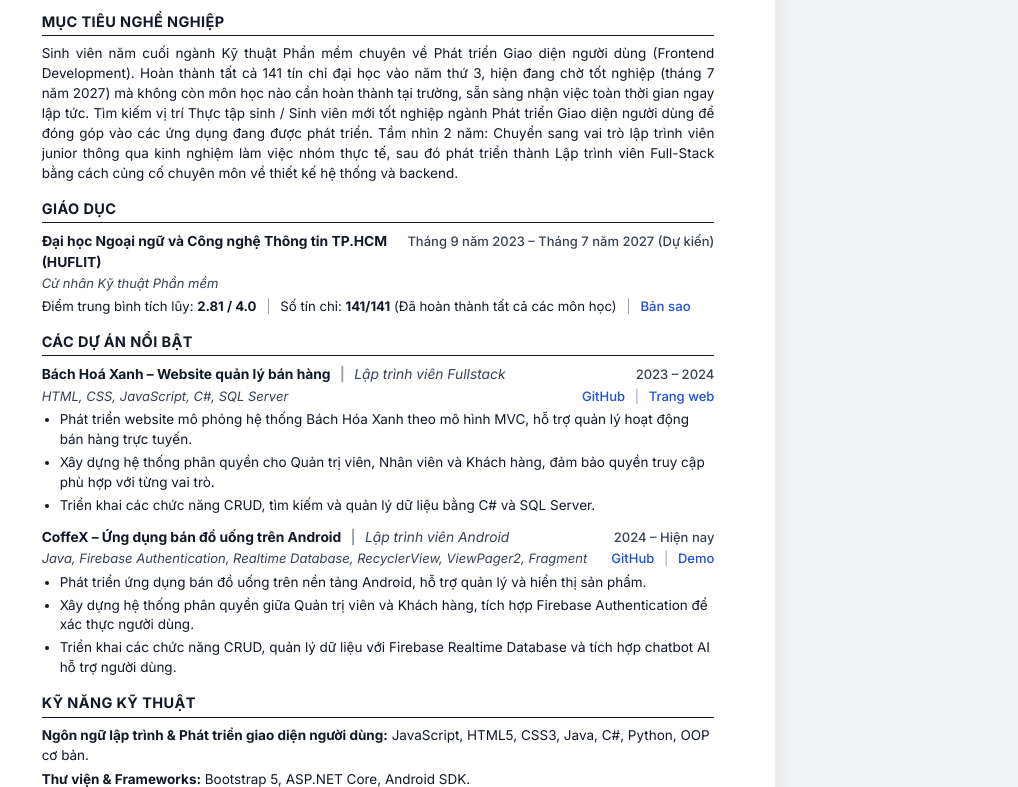
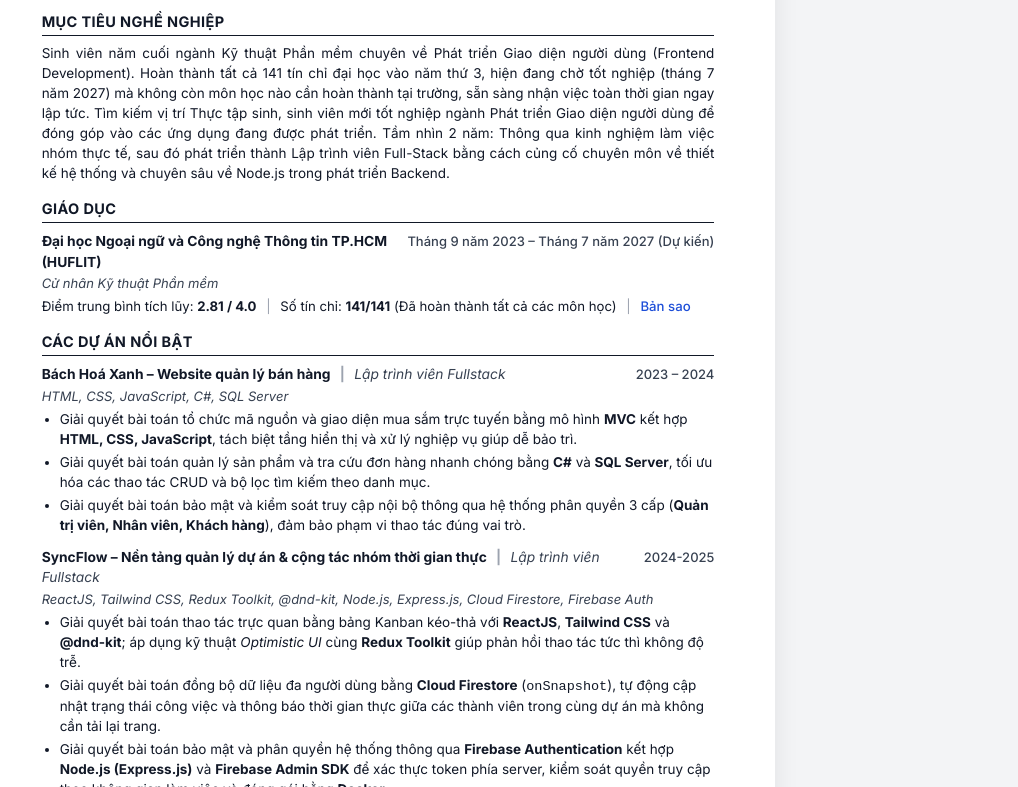
Before and after one commit to 12th5z/Cv_NguyenQuocKhanh, a plain HTML site: page index.html in a window 1280 px wide. Shown: the part 165-952 px from the top of the page, without its empty margins (262-1280 px from the left). Drawn offline with Linux system fonts and the light colour scheme.

Commit message:
Update index.html

```diff
--- a/index.html
+++ b/index.html
@@ -312,10 +312,9 @@
         Sinh viên năm cuối ngành Kỹ thuật Phần mềm chuyên về Phát triển Giao diện người dùng (Frontend Development).
         Hoàn thành tất cả 141 tín chỉ đại học vào năm thứ 3, hiện đang chờ tốt nghiệp (tháng 7 năm 2027) mà không còn
         môn học nào cần hoàn thành tại trường, sẵn sàng nhận việc toàn thời gian ngay lập tức. Tìm kiếm vị trí Thực tập
-        sinh / Sinh viên mới tốt nghiệp ngành Phát triển Giao diện người dùng để đóng góp vào các ứng dụng đang được
-        phát triển. Tầm nhìn 2 năm: Chuyển sang vai trò lập trình viên junior thông qua kinh nghiệm làm việc nhóm thực
-        tế, sau đó phát triển thành Lập trình viên Full-Stack bằng cách củng cố chuyên môn về thiết kế hệ thống và
-        backend.
+        sinh, sinh viên mới tốt nghiệp ngành Phát triển Giao diện người dùng để đóng góp vào các ứng dụng đang được
+        phát triển. Tầm nhìn 2 năm: Thông qua kinh nghiệm làm việc nhóm thực tế, sau đó phát triển thành Lập trình viên
+        Full-Stack bằng cách củng cố chuyên môn về thiết kế hệ thống và chuyên sâu về Node.js trong phát triển Backend.
       </p>
     </section>
 
@@ -345,7 +344,7 @@
     <section class="cv-section">
       <h2 class="section-title">Các dự án nổi bật</h2>
 
-      <!-- Dự án 1 -->
+<!-- Dự án 1 -->
       <div class="entry-block">
         <div class="entry-row">
           <div class="entry-title">
@@ -357,21 +356,37 @@
         </div>
         <div class="entry-subrow">
           <div class="entry-subtitle">HTML, CSS, JavaScript, C#, SQL Server</div>
-          <div class="entry-links">
-            <!-- Thay '#' bằng link repo GitHub và link trang web demo -->
-            <a href="https://github.com/12th5z/BachHoaXanh" class="inline-link" target="_blank" rel="noopener noreferrer">GitHub</a>
+        </div>
+        <ul class="bullet-list">
+          <li>Giải quyết bài toán tổ chức mã nguồn và giao diện mua sắm trực tuyến bằng mô hình <strong>MVC</strong> kết hợp <strong>HTML, CSS, JavaScript</strong>, tách biệt tầng hiển thị và xử lý nghiệp vụ giúp dễ bảo trì.</li>
+          <li>Giải quyết bài toán quản lý sản phẩm và tra cứu đơn hàng nhanh chóng bằng <strong>C#</strong> và <strong>SQL Server</strong>, tối ưu hóa các thao tác CRUD và bộ lọc tìm kiếm theo danh mục.</li>
+          <li>Giải quyết bài toán bảo mật và kiểm soát truy cập nội bộ thông qua hệ thống phân quyền 3 cấp (<strong>Quản trị viên, Nhân viên, Khách hàng</strong>), đảm bảo phạm vi thao tác đúng vai trò.</li>
+        </ul>
+      </div>
+
+<!-- Dự án 2 -->
+      <div class="entry-block">
+        <div class="entry-row">
+          <div class="entry-title">
+            SyncFlow – Nền tảng quản lý dự án &amp; cộng tác nhóm thời gian thực
             <span class="divider">|</span>
-            <a href="https://byvn.net/50mh" class="inline-link" target="_blank" rel="noopener noreferrer">Trang web</a>
+            <span class="entry-role">Lập trình viên Fullstack</span>
+          </div>
+          <div class="entry-date">2024-2025</div>
+        </div>
+        <div class="entry-subrow">
+          <div class="entry-subtitle">
+            ReactJS, Tailwind CSS, Redux Toolkit, @dnd-kit, Node.js, Express.js, Cloud Firestore, Firebase Auth
           </div>
         </div>
         <ul class="bullet-list">
-          <li>Phát triển website mô phỏng hệ thống Bách Hóa Xanh theo mô hình MVC, hỗ trợ quản lý hoạt động bán hàng trực tuyến.</li>
-          <li>Xây dựng hệ thống phân quyền cho Quản trị viên, Nhân viên và Khách hàng, đảm bảo quyền truy cập phù hợp với từng vai trò.</li>
-          <li>Triển khai các chức năng CRUD, tìm kiếm và quản lý dữ liệu bằng C# và SQL Server.</li>
+          <li>Giải quyết bài toán thao tác trực quan bằng bảng Kanban kéo-thả với <strong>ReactJS</strong>, <strong>Tailwind CSS</strong> và <strong>@dnd-kit</strong>; áp dụng kỹ thuật <em>Optimistic UI</em> cùng <strong>Redux Toolkit</strong> giúp phản hồi thao tác tức thì không độ trễ.</li>
+          <li>Giải quyết bài toán đồng bộ dữ liệu đa người dùng bằng <strong>Cloud Firestore</strong> (<code>onSnapshot</code>), tự động cập nhật trạng thái công việc và thông báo thời gian thực giữa các thành viên trong cùng dự án mà không cần tải lại trang.</li>
+          <li>Giải quyết bài toán bảo mật và phân quyền hệ thống thông qua <strong>Firebase Authentication</strong> kết hợp <strong>Node.js (Express.js)</strong> và <strong>Firebase Admin SDK</strong> để xác thực token phía server, kiểm soát quyền truy cập theo không gian làm việc và đóng gói bằng <strong>Docker</strong>.</li>
         </ul>
       </div>
 
-      <!-- Dự án 2 -->
+            <!-- Dự án 3 -->
       <div class="entry-block">
         <div class="entry-row">
           <div class="entry-title">
@@ -379,46 +394,40 @@
             <span class="divider">|</span>
             <span class="entry-role">Lập trình viên Android</span>
           </div>
-          <div class="entry-date">2024 – Hiện nay</div>
+          <div class="entry-date">2025 – Hiện nay</div>
         </div>
         <div class="entry-subrow">
           <div class="entry-subtitle">
             Java, Firebase Authentication, Realtime Database, RecyclerView, ViewPager2, Fragment
           </div>
-          <div class="entry-links">
-            <!-- Thay '#' bằng link repo GitHub và link video/APK demo -->
-            <a href="https://github.com/12th5z/CoffeX" class="inline-link" target="_blank" rel="noopener noreferrer">GitHub</a>
-            <span class="divider">|</span>
-            <a href="https://byvn.net/FD7v" class="inline-link" target="_blank" rel="noopener noreferrer">Demo</a>
-          </div>
         </div>
         <ul class="bullet-list">
-          <li>Phát triển ứng dụng bán đồ uống trên nền tảng Android, hỗ trợ quản lý và hiển thị sản phẩm.</li>
-          <li>Xây dựng hệ thống phân quyền giữa Quản trị viên và Khách hàng, tích hợp Firebase Authentication để xác thực người dùng.</li>
-          <li>Triển khai các chức năng CRUD, quản lý dữ liệu với Firebase Realtime Database và tích hợp chatbot AI hỗ trợ người dùng.</li>
+          <li>Giải quyết bài toán hiển thị danh sách đồ uống mượt mà và tối ưu trải nghiệm điều hướng trên di động bằng <strong>Java</strong>, <strong>RecyclerView</strong>, <strong>ViewPager2</strong> và kiến trúc <strong>Fragment</strong>.</li>
+          <li>Giải quyết bài toán đồng bộ thực đơn và theo dõi trạng thái đơn hàng tức thì bằng <strong>Firebase Realtime Database</strong>, cập nhật dữ liệu đặt món hai chiều giữa khách hàng và cửa hàng.</li>
+          <li>Giải quyết bài toán xác thực, phân quyền (<strong>Quản trị viên / Khách hàng</strong>) với <strong>Firebase Authentication</strong>, đồng thời tích hợp <strong>Chatbot AI</strong> hỗ trợ tư vấn đồ uống tự động cho người dùng.</li>
         </ul>
       </div>
     </section>
 
-    <!-- KỸ NĂNG KỸ THUẬT -->
+<!-- KỸ NĂNG KỸ THUẬT -->
     <section class="cv-section">
       <h2 class="section-title">Kỹ năng kỹ thuật</h2>
       <ul class="skills-list">
         <li>
           <span class="skill-label">Ngôn ngữ lập trình &amp; Phát triển giao diện người dùng:</span>
-          JavaScript, HTML5, CSS3, Java, C#, Python, OOP cơ bản.
+          JavaScript, HTML5, CSS3, Java, C#, Python, OOP.
         </li>
         <li>
           <span class="skill-label">Thư viện &amp; Frameworks:</span>
-          Bootstrap 5, ASP.NET Core, Android SDK.
+          ReactJS, Tailwind CSS, Redux Toolkit, @dnd-kit, Bootstrap 5, Node.js, Express.js, ASP.NET Core, Android SDK.
         </li>
         <li>
           <span class="skill-label">Công cụ &amp; Nền tảng:</span>
-          Git, GitHub, MVC, Docker, API RESTful.
+          Git, GitHub, Firebase Auth, MVC, Docker, API RESTful.
         </li>
         <li>
           <span class="skill-label">Hệ thống máy chủ và cơ sở dữ liệu:</span>
-          ASP.NET Core, SQL Server, Firebase.
+          Node.js (Express.js), ASP.NET Core, SQL Server, Firebase (Cloud Firestore).
         </li>
         <li>
           <span class="skill-label">Kỹ năng mềm:</span>
```
